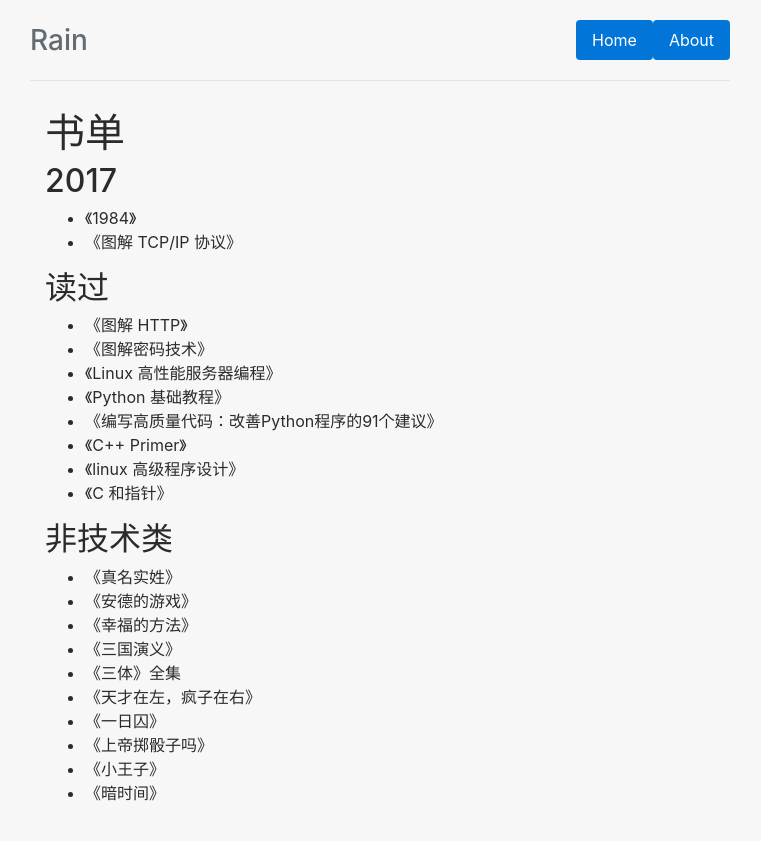
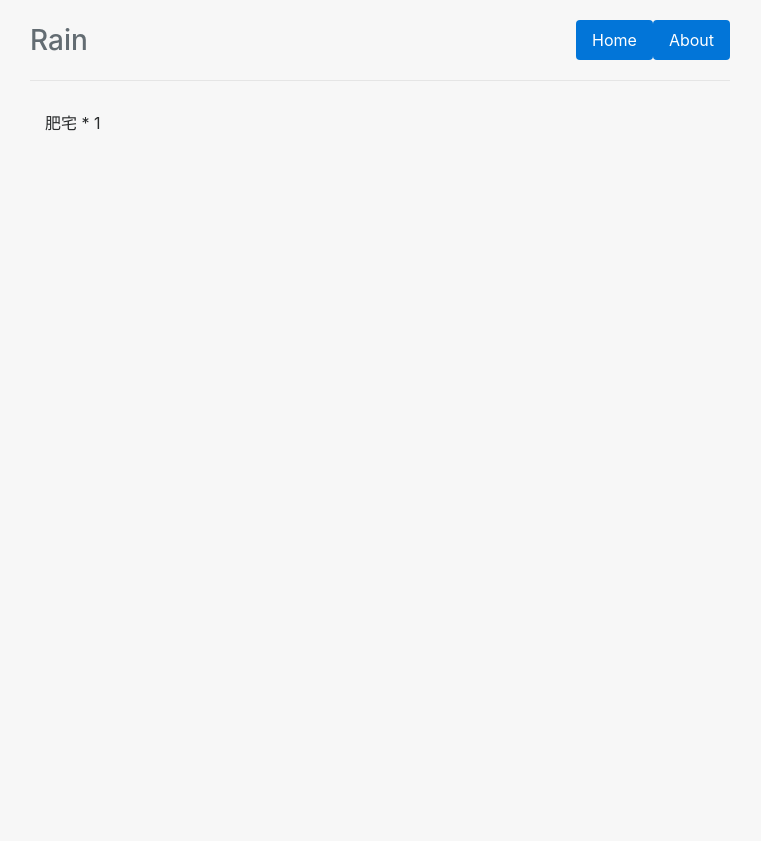
Before and after one commit to YCchou/mysite, a Django app: template blog/templates/blog/about.html in a window 1280 px wide. Shown: the whole page, without its empty margins (260-1021 px from the left). After the commit the page ends 131 px from the top, so only its background shows below. Run offline with Django 3.2, Linux system fonts and the light colour scheme; the template is opened without the code that fills it, so the values that code supplies are empty; parts of the project's set-up code (start-up, migrations or seed data) failed here and were passed over; some libraries are stand-ins or nearby versions.

Commit message:
update about me

```diff
--- a/blog/templates/blog/about.html
+++ b/blog/templates/blog/about.html
@@ -4,42 +4,9 @@
 
 {% block content %}
 <div class="container">
-<h1 id="toc_0">书单</h1>
 
-<h2 id="toc_1">2017</h2>
+    肥宅 * 1
 
-<ul>
-<li>《1984》</li>
-<li>《图解 TCP/IP 协议》</li>
-</ul>
-
-<h2 id="toc_2">读过</h2>
-
-<ul>
-<li>《图解 HTTP》</li>
-<li>《图解密码技术》</li>
-<li>《Linux 高性能服务器编程》</li>
-<li>《Python 基础教程》</li>
-<li>《编写高质量代码：改善Python程序的91个建议》</li>
-<li>《C++ Primer》</li>
-<li>《linux 高级程序设计》</li>
-<li>《C 和指针》</li>
-</ul>
-
-<h2 id="toc_3">非技术类</h2>
-
-<ul>
-<li>《真名实姓》</li>
-<li>《安德的游戏》</li>
-<li>《幸福的方法》</li>
-<li>《三国演义》</li>
-<li>《三体》全集</li>
-<li>《天才在左，疯子在右》</li>
-<li>《一日囚》</li>
-<li>《上帝掷骰子吗》</li>
-<li>《小王子》</li>
-<li>《暗时间》</li>
-</ul>
 </div>
 
 {% endblock %}
```
